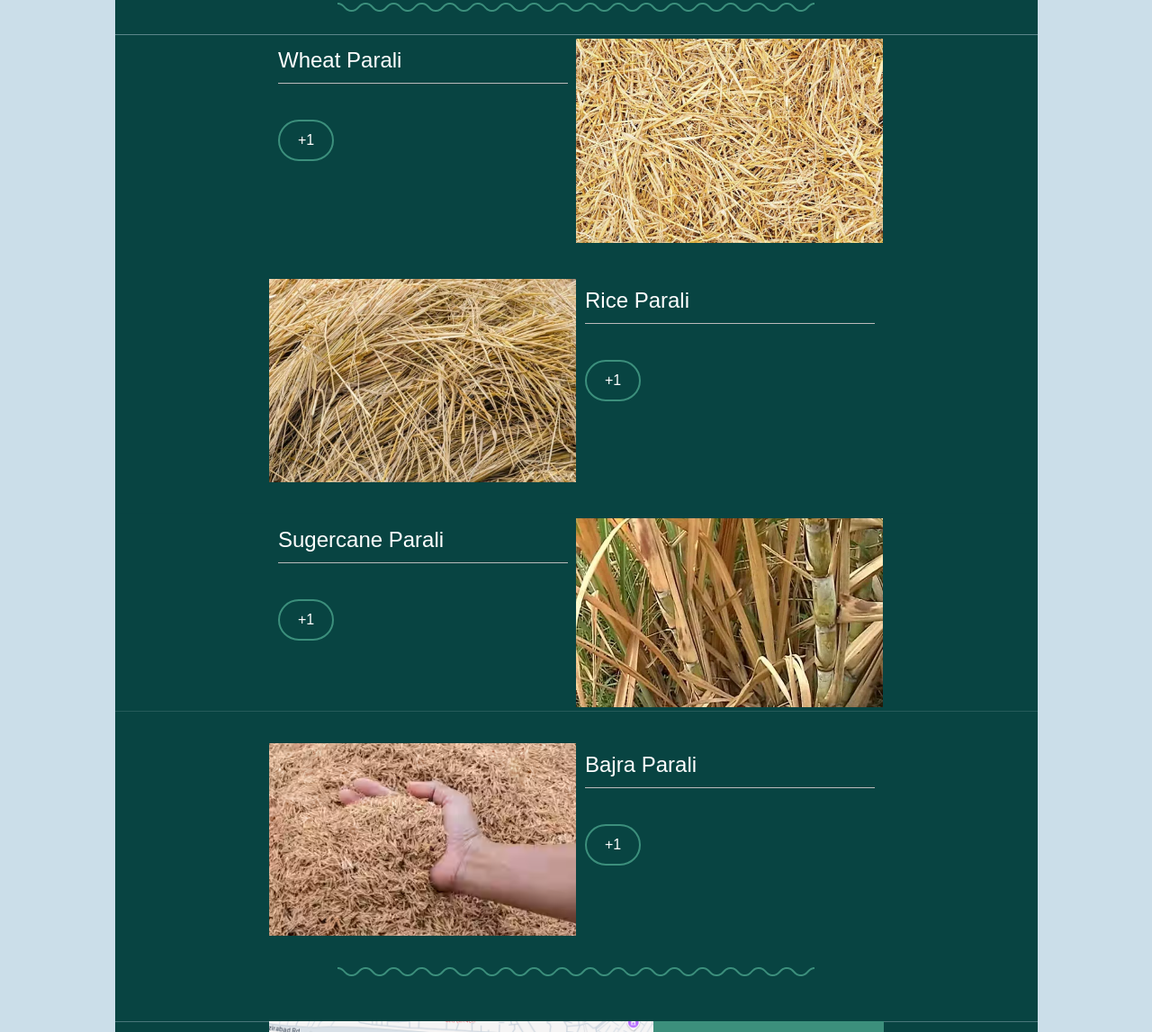
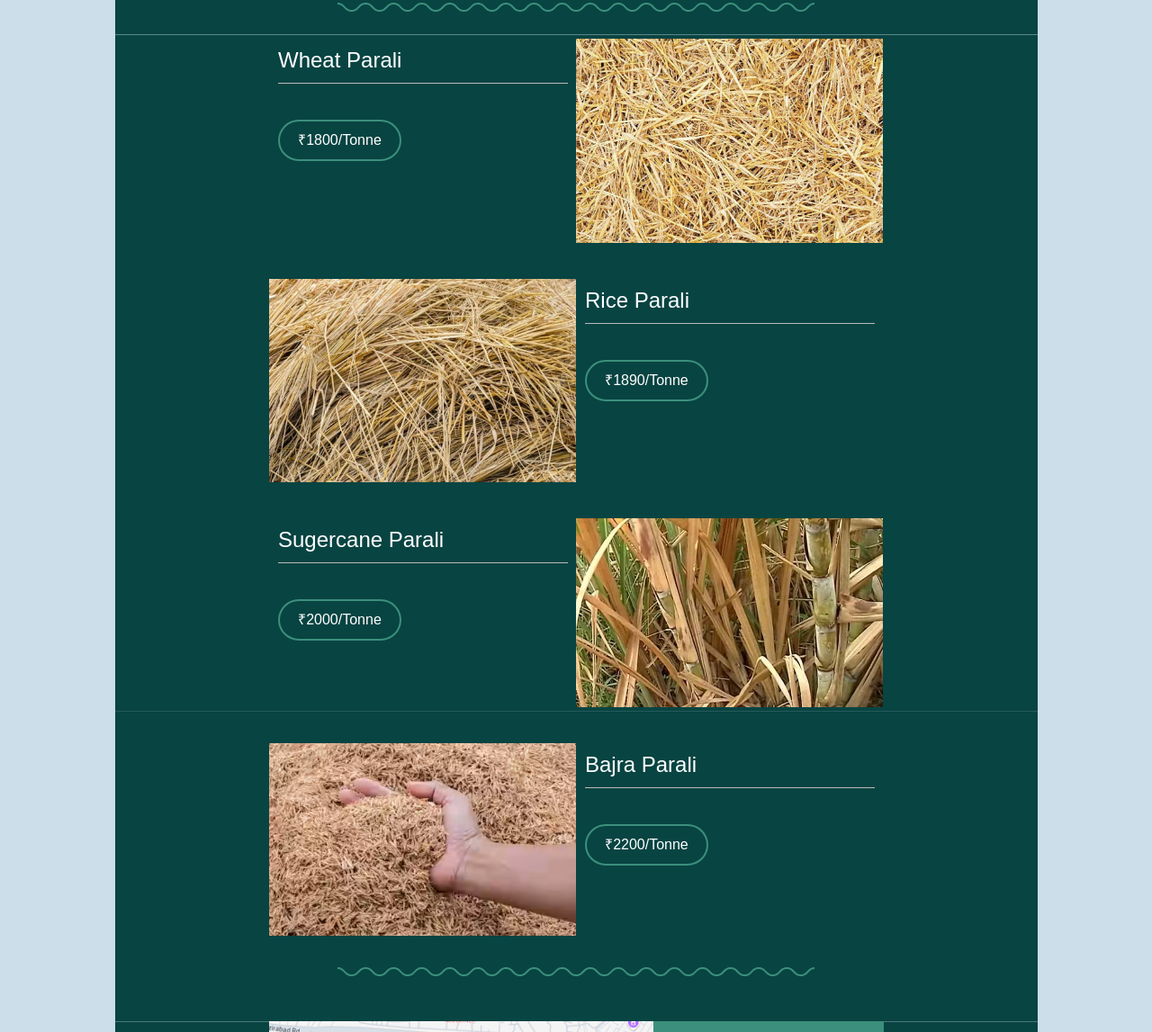
Before and after one commit to rr-sustainable-solutions/product, a plain HTML site: page index.html in a window 1280 px wide. Shown: the part 252-1399 px from the top of the page at 90% size. Drawn offline with Linux system fonts and the light colour scheme.

Commit message:
Update index.html

```diff
--- a/index.html
+++ b/index.html
@@ -623,7 +623,7 @@
 </div>
 <div class="bee-block bee-block-3 bee-paragraph"></div>
 <div class="bee-block bee-block-4 bee-button">
-<div class="bee-button-content" style="font-size: 16px; display: inline-block;"><span style="word-break: break-word; font-size: 16px; line-height: 200%;">+1</span></div>
+<div class="bee-button-content" style="font-size: 16px; display: inline-block;"><span style="word-break: break-word; font-size: 16px; line-height: 200%;">₹1800/Tonne</span></div>
 </div>
 </div>
 <div class="bee-col bee-col-3 bee-col-w4">
@@ -664,7 +664,7 @@
 </div>
 <div class="bee-block bee-block-3 bee-paragraph"></div>
 <div class="bee-block bee-block-4 bee-button">
-<div class="bee-button-content" style="font-size: 16px; display: inline-block;"><span style="word-break: break-word; font-size: 16px; line-height: 200%;">+1</span></div>
+<div class="bee-button-content" style="font-size: 16px; display: inline-block;"><span style="word-break: break-word; font-size: 16px; line-height: 200%;">₹1890/Tonne</span></div>
 </div>
 </div>
 <div class="bee-col bee-col-4 bee-col-w2">
@@ -699,7 +699,7 @@
 </div>
 <div class="bee-block bee-block-3 bee-paragraph"></div>
 <div class="bee-block bee-block-4 bee-button">
-<div class="bee-button-content" style="font-size: 16px; display: inline-block;"><span style="word-break: break-word; font-size: 16px; line-height: 200%;">+1</span></div>
+<div class="bee-button-content" style="font-size: 16px; display: inline-block;"><span style="word-break: break-word; font-size: 16px; line-height: 200%;">₹2000/Tonne</span></div>
 </div>
 </div>
 <div class="bee-col bee-col-3 bee-col-w4">
@@ -740,7 +740,7 @@
 </div>
 <div class="bee-block bee-block-3 bee-paragraph"></div>
 <div class="bee-block bee-block-4 bee-button">
-<div class="bee-button-content" style="font-size: 16px; display: inline-block;"><span style="word-break: break-word; font-size: 16px; line-height: 200%;">+1</span></div>
+<div class="bee-button-content" style="font-size: 16px; display: inline-block;"><span style="word-break: break-word; font-size: 16px; line-height: 200%;">₹2200/Tonne</span></div>
 </div>
 </div>
 <div class="bee-col bee-col-4 bee-col-w2">
```
